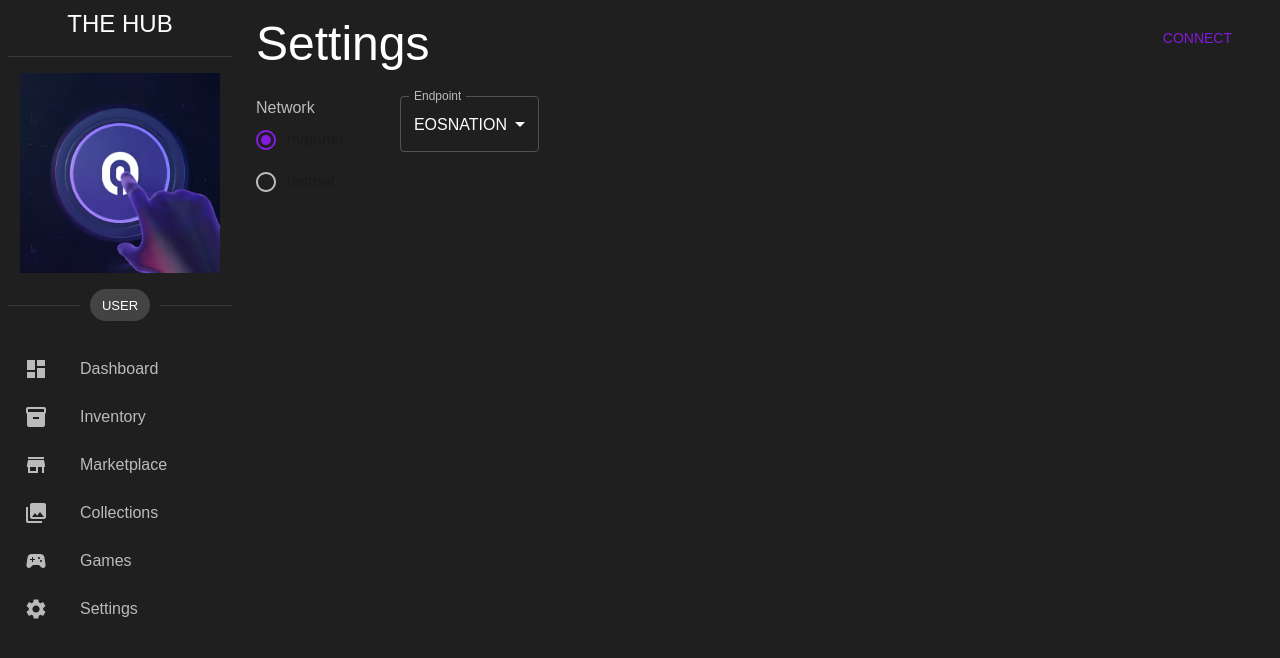
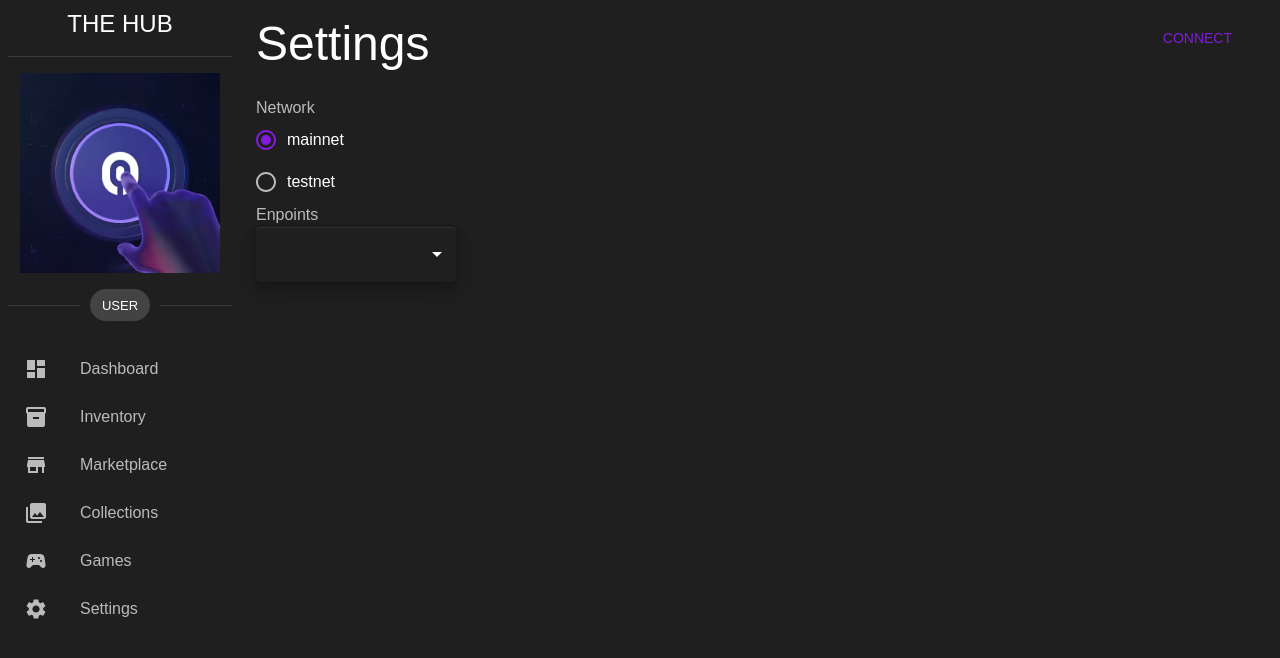
Before and after one commit to jagger85/the-hub-frontend, a React app in the folder p3-react-app/: page /settings in a window 1280 px wide. Shown: the top 658 px of the page. Built offline with nearby package versions, Linux system fonts and the light colour scheme.

Commit message:
FEAT: Implemented custom select on settings for chosing endpoint abstracted network settings from settings page, applied some minor styling

```diff
--- a/p3-react-app/src/components/Atoms/CustomSelect.js
+++ b/p3-react-app/src/components/Atoms/CustomSelect.js
@@ -2,7 +2,7 @@ import React from 'react'
 import InputLabel from '@mui/material/InputLabel';
 import MenuItem from '@mui/material/MenuItem';
 import FormControl from '@mui/material/FormControl';
-import Select from '@mui/material/Select';
+import {Select, Box} from '@mui/material';
 import { useState } from 'react';
 import { styles as stl } from './CustomSelectStyle'
 
@@ -15,22 +15,22 @@ function CustomSelect(props) {
     };
 
   return (
-    <FormControl sx={{ m: 1, minWidth: 150 }} size="small">
-    <InputLabel id="demo-select-small" sx={stl.inputLabel}>Filter</InputLabel>
+    <Box>
+    <InputLabel id="demo-select-small" sx={stl.inputLabel}>{props.label}</InputLabel>
     <Select
-      labelId="demo-select-small"
-      id="demo-select-small"
-      value={type}
-      label="Filter"
-      onChange={handleChange}
-      sx={stl.select}
+    labelId="demo-select-small"
+    id="demo-select-small"
+    value={type}
+    label={props.label}
+    onChange={handleChange}
+    sx={[stl.select,props.width ?? {'width':300}]}
     >
     {props.menuItems.map((e)=>{
-      console.log(e.value)
       return <MenuItem value={e.value}>{e.text}</MenuItem>
     })}
     </Select>
-  </FormControl>
+    </Box>
+
   )
 }
 
--- a/p3-react-app/src/components/Atoms/CustomSelectStyle.js
+++ b/p3-react-app/src/components/Atoms/CustomSelectStyle.js
@@ -1,21 +1,24 @@
-import { colors, boxShadow, boxShadowIn } from "../../theme"
+import { boxShadow } from "../../theme"
+
 export const styles = {
+    select : {
 
-    select : {
         'label + & .MuiOutlinedInput-notchedOutline': {
             border: 'none',
             boxShadow: boxShadow,
+        },
 
-        },
+        'div + & .MuiFormControl-root' : {
+            margin: 0
+        }
 
     },
     menuItem : {
         '& .MuiInputBase-input': {
             boxShadow: boxShadow
-
         },
         '&:focus': {
-
+      //maybe I need it in the future
           },
     }
 }
--- /dev/null
+++ b/p3-react-app/src/components/Molecules/NetworkSettings.js
@@ -0,0 +1,81 @@
+import React from "react";
+import { Grid, Typography } from "@mui/material";
+import {
+  FormLabel,
+  RadioGroup,
+  FormControlLabel,
+  Radio,
+} from "@mui/material";
+import { apiCalls } from "../../scripts/apicalls";
+import { useReducer } from "react";
+import CustomSelect from "../Atoms/CustomSelect";
+
+const initialValue = {
+  endpoint: apiCalls.getEndpoint,
+  network: apiCalls.getNetwork,
+};
+
+const reducer = (settings, action) => {
+  switch (action.type) {
+    case "network":
+      apiCalls.setNetwork(action.payload);
+      return { ...settings, network: action.payload };
+
+    case "endpoint":
+      apiCalls.setEndpoint(action.payload);
+      return { ...settings, endpoint: action.payload };
+
+    default:
+      console.log(action + " This action is not supported");
+  }
+};
+
+function NetworkSettings() {
+  const [settings, dispatch] = useReducer(reducer, initialValue);
+
+  const handleSelectChange = (value) => {
+    dispatch({ type: "endpoint", payload: value });
+  };
+  const handleNetworkChange = (event) => {
+    event.target.value == "mainnet"
+      ? dispatch({ type: "network", payload: "mainnet" })
+      : dispatch({ type: "network", payload: "testnet" });
+  };
+
+  return (
+    <Grid container xs={12}>
+      <Grid item xs={12}>
+          <FormLabel id="demo-radio-buttons-group-label">Network</FormLabel>
+          <RadioGroup
+            aria-labelledby="demo-radio-buttons-group-label"
+            defaultValue="mainnet"
+            name="radio-buttons-group"
+            value={apiCalls.getNetwork}
+            onChange={handleNetworkChange}
+          >
+            {apiCalls.getNetworks.map((e) => {
+              return (
+                <FormControlLabel
+                  value={e}
+                  control={<Radio />}
+                  label={<Typography color="white">{e}</Typography>}
+                  key={e}
+                />
+              );
+            })}
+          </RadioGroup>
+
+      </Grid>
+      <Grid item xs={12}>
+          <CustomSelect
+            onChange={handleSelectChange}
+            menuItems={apiCalls.getEndpoints}
+            label="Enpoints"
+            width = {{width:200}}
+          />
+      </Grid>
+    </Grid>
+  );
+}
+
+export default NetworkSettings;
--- a/p3-react-app/src/components/Molecules/Transactions/TransactionsTable.js
+++ b/p3-react-app/src/components/Molecules/Transactions/TransactionsTable.js
@@ -44,7 +44,7 @@ function TransactionsTable() {
         <Grid item xs={12}>
           <Box sx={stl.header}>
             <Typography variant="h5">Transactions</Typography>
-            <CustomSelect menuItems={filterValues} onChange={filter} />
+            <CustomSelect menuItems={filterValues} onChange={filter} label='Filter' />
           </Box>
         </Grid>
         <Grid item xs={12}>
--- a/p3-react-app/src/components/Organisms/Settings.js
+++ b/p3-react-app/src/components/Organisms/Settings.js
@@ -1,100 +1,19 @@
-import React from "react";
-import { Grid, Typography } from "@mui/material";
-import {
-  Select,
-  MenuItem,
-  InputLabel,
-  FormControl,
-  FormLabel,
-  RadioGroup,
-  FormControlLabel,
-  Radio,
-} from "@mui/material";
-import { apiCalls } from "../../scripts/apicalls";
-import { useReducer } from "react";
-import { styles as stl } from "./PagesStyle";
-import CustomSelect from "../Atoms/CustomSelect";
+import { Grid, Typography } from '@mui/material'
+import React from 'react'
+import NetworkSettings from '../Molecules/NetworkSettings'
+import {styles as stl} from './PagesStyle'
+function Settings() {
+  return (
+    <Grid container sx={stl.container}>
+    <Grid item xs={12} sx={stl.titleContainer}>
+    <Typography variant='h3'>Settings</Typography>
+    </Grid>
+    <Grid item sx={stl.section}>
+    <NetworkSettings/>
+    </Grid>
 
-const initialValue = {
-  endpoint: apiCalls.getEndpoint,
-  network: apiCalls.getNetwork,
-};
-
-const reducer = (settings, action) => {
-  switch (action.type) {
-    case "network":
-      apiCalls.setNetwork(action.payload);
-      return { ...settings, network: action.payload };
-
-    case "endpoint":
-      apiCalls.setEndpoint(action.payload);
-      return { ...settings, endpoint: action.payload };
-
-    default:
-      console.log(action + " This action is not supported");
-  }
-};
-
-function Settings() {
-  const [settings, dispatch] = useReducer(reducer, initialValue);
-
-  const handleSelectChange = (event) => {
-    dispatch({ type: "endpoint", payload: event.target.value });
-  };
-  const handleNetworkChange = (event) => {
-    event.target.value == "mainnet"
-      ? dispatch({ type: "network", payload: "mainnet" })
-      : dispatch({ type: "network", payload: "testnet" });
-  };
-
-  return (
-    <Grid container xs={12} sx={stl.container}>
-      <Grid item xs={12} sx={stl.titleContainer}>
-        <Typography variant="h3">Settings</Typography>
-      </Grid>
-      <Grid item sx={stl.section}>
-        <FormControl fullWidth>
-          <FormLabel id="demo-radio-buttons-group-label">Network</FormLabel>
-          <RadioGroup
-            aria-labelledby="demo-radio-buttons-group-label"
-            defaultValue="mainnet"
-            name="radio-buttons-group"
-            value={apiCalls.getNetwork}
-            onChange={handleNetworkChange}
-          >
-            {apiCalls.getNetworks.map((e) => {
-              return (
-                <FormControlLabel
-                  value={e}
-                  control={<Radio />}
-                  label={e}
-                  key={e}
-                />
-              );
-            })}
-          </RadioGroup>
-        </FormControl>
-      </Grid>
-      <Grid item sx={stl.section}>
-        <FormControl fullWidth>
-          <InputLabel id="endpoints-label">Endpoint</InputLabel>
-          <Select
-            labelId="endpoints-label"
-            id="enpoint-select"
-            value={apiCalls.getEndpoint}
-            label="Endpoint"
-            onChange={handleSelectChange}
-          >
-            {apiCalls.getEndpoints.map((element) => (
-              <MenuItem key={element.name} value={element.url}>
-                {element.name}
-              </MenuItem>
-            ))}
-          </Select>
-        </FormControl>
-      </Grid>
     </Grid>
-  );
+  )
 }
 
-export default Settings;
+export default Settings
--- a/p3-react-app/src/scripts/apicalls.js
+++ b/p3-react-app/src/scripts/apicalls.js
@@ -1,37 +1,37 @@
 const mainnetEndpoints = [
   {
-    name: "EOSNATION",
-    url: "http://ultra.api.eosnation.io",
+    text: "EOSNATION",
+    value: "http://ultra.api.eosnation.io",
   },
   {
-    name: "EOSRIO",
-    url: "https://ultra.eosrio.io",
+    text: "EOSRIO",
+    value: "https://ultra.eosrio.io",
   },
   {
-    name: "CRYPTOLIONS",
-    url: "https://api.ultra.cryptolions.io/",
+    text: "CRYPTOLIONS",
+    value: "https://api.ultra.cryptolions.io",
   },
   {
-    name: "EOSUSA",
-    url: "https://uos.eosusa.news",
+    text: "EOSUSA",
+    value: "https://uos.eosusa.news",
   },
 ];
 const testnetEndpoints = [
   {
-    name: "EOSEOUL",
-    url: "https://ultratest-api.eoseoul.io/",
+    text: "EOSEOUL",
+    value: "https://ultratest-api.eoseoul.io",
   },
   {
-    name: "EOSNATION",
-    url: "http://ultratest.api.eosnation.io",
+    text: "EOSNATION",
+    value: "http://ultratest.api.eosnation.io",
   },
   {
-    name: "EOSRIO",
-    url: "https://testnet.ultra.eosrio.io",
+    text: "EOSRIO",
+    value: "https://testnet.ultra.eosrio.io",
   },
   {
-    name: "CRYPTOLIONS",
-    url: "https://api.ultra-testnet.cryptolions.io",
+    text: "CRYPTOLIONS",
+    value: "https://api.ultra-testnet.cryptolions.io",
   },
 ];
 
```
